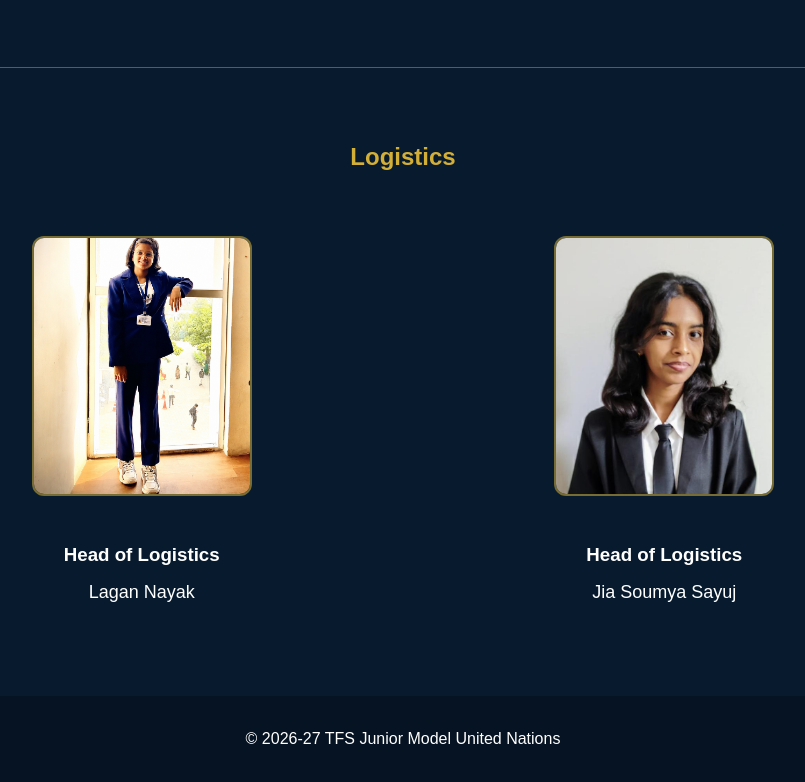
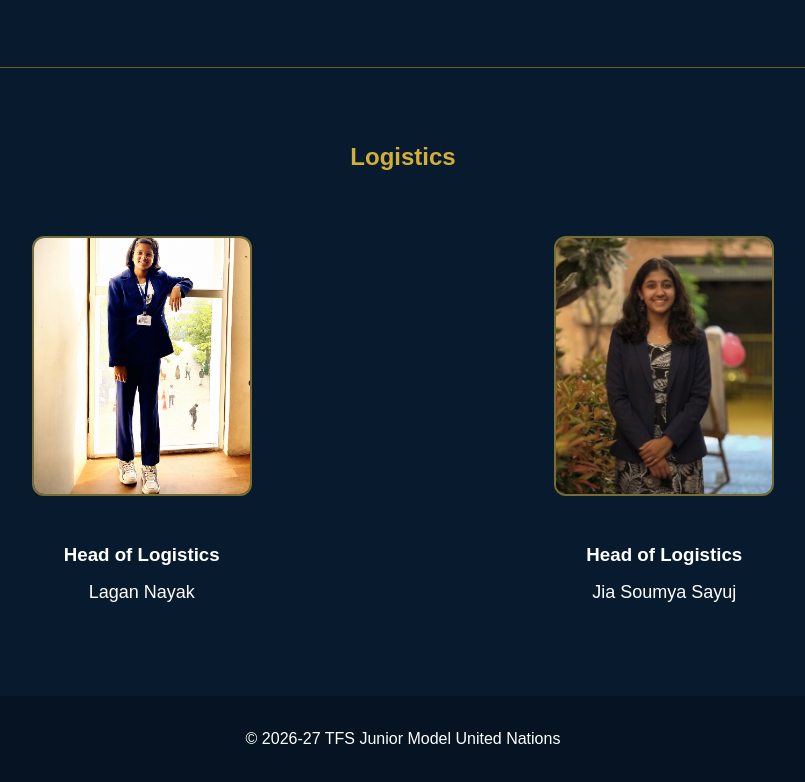
Before and after one commit to TFS-JMUN/TFS-JMUN, a plain HTML site: page chairs.html in a window 1280 px wide. Shown: the part 4816-5598 px from the top of the page, without its empty margins (237-1042 px from the left). Drawn offline with Linux system fonts and the light colour scheme.

Commit message:
Update chairs.html

```diff
--- a/chairs.html
+++ b/chairs.html
@@ -228,7 +228,7 @@
                 </td>
 
                 <td style="width: 50%; padding: 20px;">
-                    <img src="chairs/ojaswi.jpeg" alt="Head of Logistics"
+                    <img src="chairs/jia3.jpeg" alt="Head of Logistics"
                          width="220" height="260" style="object-fit: cover;"
                          onerror="this.onerror=null; this.src='placeholder.svg';">
                     <h3>Head of Logistics</h3>
```
